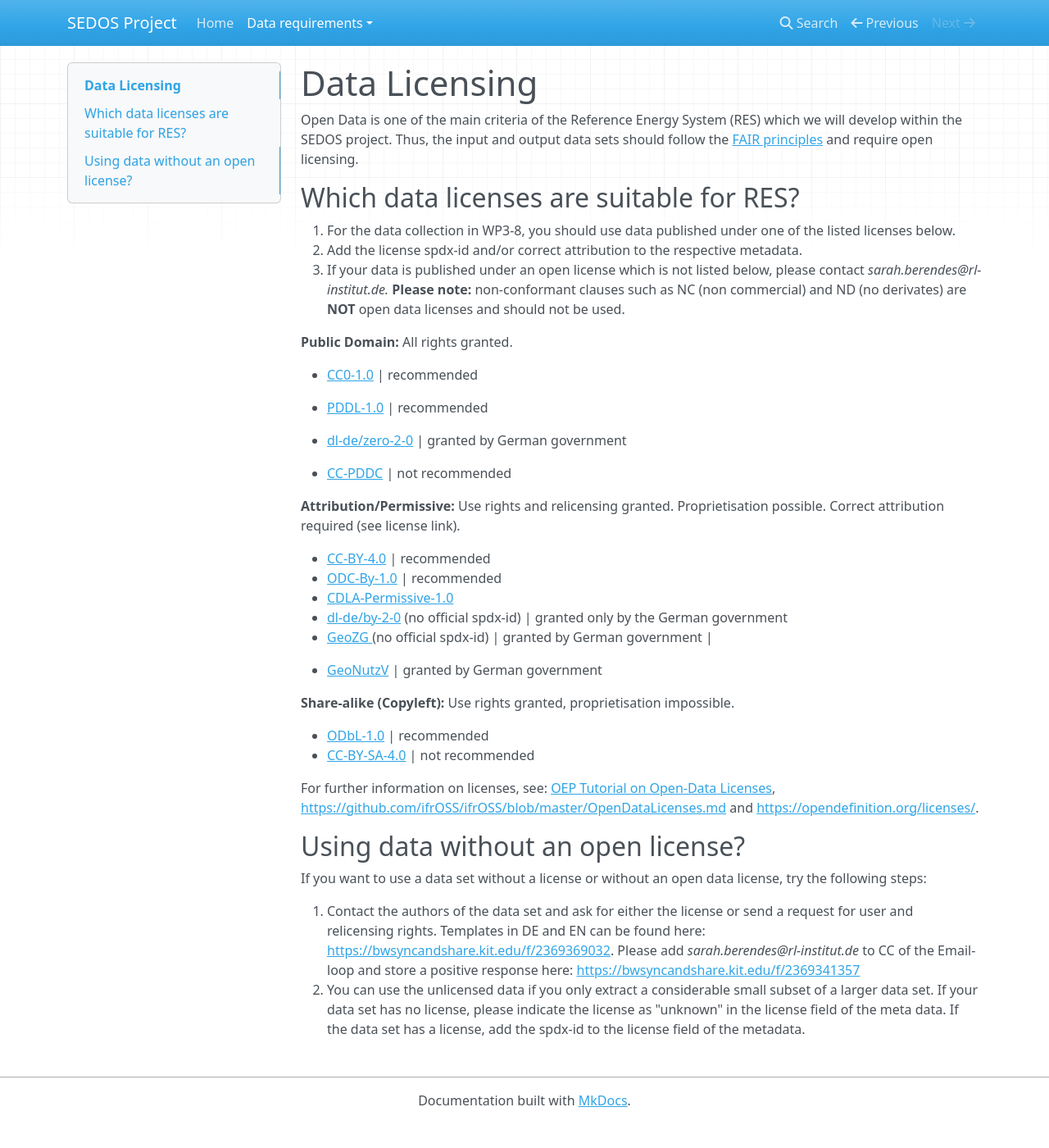
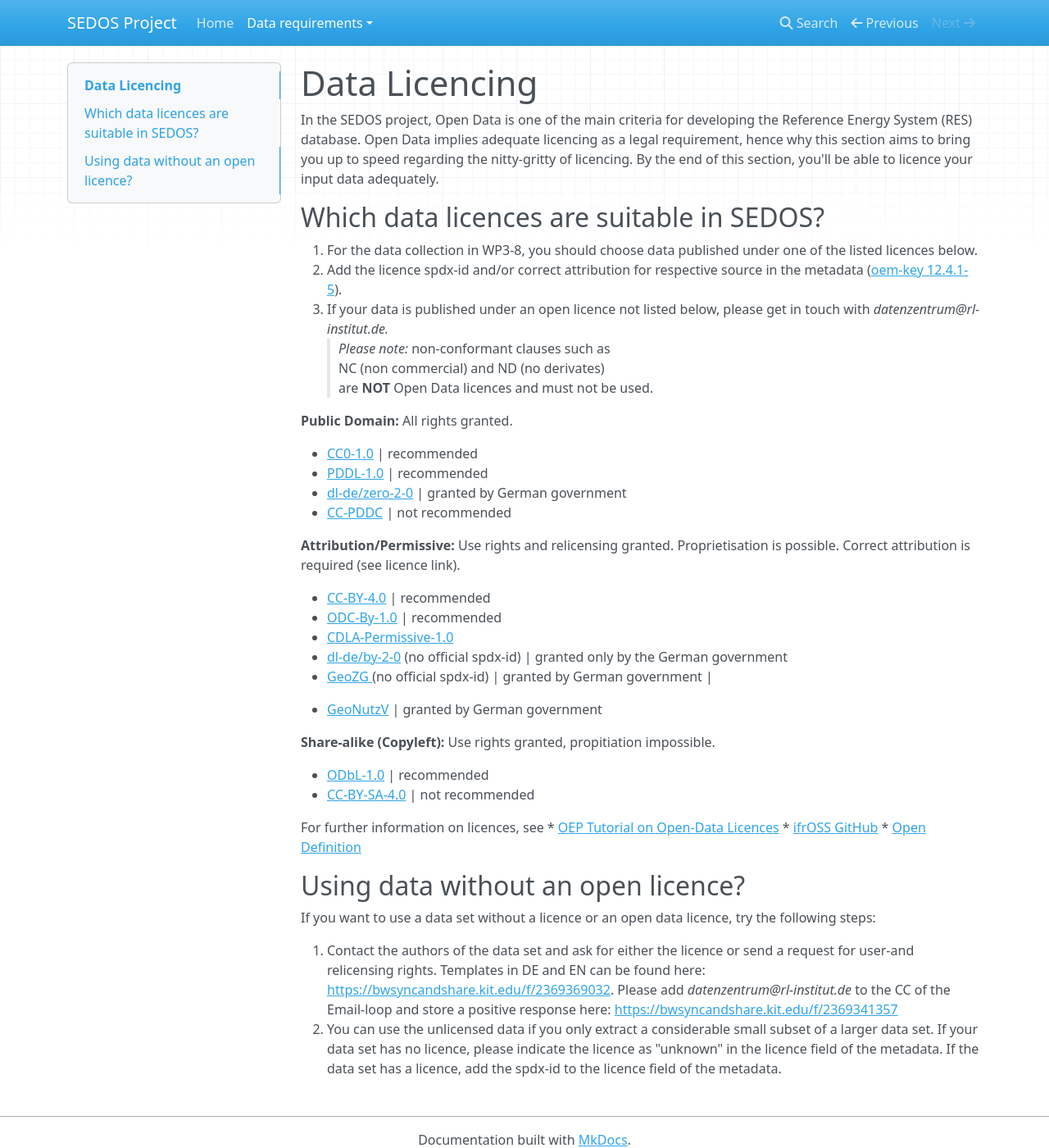
Before and after one commit to sedos-project/organization, an MkDocs documentation site: the page built from docs/data_requirements/licensing.md, in a window 1280 px wide and 1400 px high. Shown: the whole window at 82% size. Built offline with MkDocs 1.6.1, drawn with Linux system fonts in a browser that asks for light colours; nearby versions of some CDN libraries.

Commit message:
Review licences.md
* Improve clarity
* @SB delete FAIR principles from data licencing "The FAIR principles, although inspired by Open Science, explicitly and deliberately do not address moral and ethical issues pertaining to the openness of data"(https://www.go-fair.org/resources/faq/ask-question-difference-fair-data-open-data/)
* spellcheck BE
* Changed contact email address

```diff
--- a/docs/data_requirements/licensing.md
+++ b/docs/data_requirements/licensing.md
@@ -1,45 +1,46 @@
-# Data Licensing
+# Data Licencing
 
-Open Data is one of the main criteria of the Reference Energy System (RES) which we will develop within the SEDOS project. Thus, the input and output data sets should follow the [FAIR principles](https://www.nature.com/articles/sdata201618) and require open licensing.
+In the SEDOS project, Open Data is one of the main criteria for developing the Reference Energy System (RES) database.
+Open Data implies adequate licencing as a legal requirement, hence why this section aims to bring you up to speed regarding the nitty-gritty of licencing.
+By the end of this section, you'll be able to licence your input data adequately.
 
-## Which data licenses are suitable for RES?
+## Which data licences are suitable in SEDOS?
 
-1. For the data collection in WP3-8, you should use data published under one of the listed licenses below.
-2. Add the license spdx-id and/or correct attribution to the respective metadata.
-3. If your data is published under an open license which is not listed below, please contact *sarah.berendes@rl-institut.de.* **Please note:** non-conformant clauses such as NC (non commercial) and ND (no derivates) are **NOT** open data licenses and should not be used.
-
+1. For the data collection in WP3-8, you should choose data published under one of the listed licences below.
+2. Add the licence spdx-id and/or correct attribution for respective source in the metadata ([oem-key 12.4.1-5](https://github.com/OpenEnergyPlatform/oemetadata/blob/develop/metadata/latest/metadata_key_description.md#source-keys)).
+3. If your data is published under an open licence not listed below, please get in touch with *datenzentrum@rl-institut.de.*
+> _Please note:_ non-conformant clauses such as <br> NC (non commercial) and ND (no derivates) <br>are **NOT** Open Data licences and must not be used.
 
 **Public Domain:** All rights granted.
 
-
 - [CC0-1.0](https://creativecommons.org/licenses/by/4.0/legalcode) | recommended
-
 - [PDDL-1.0](https://opendatacommons.org/licenses/pddl/1-0/) | recommended
-
 - [dl-de/zero-2-0](https://www.govdata.de/dl-de/zero-2-0) | granted by German government
-
 - [CC-PDDC](https://creativecommons.org/licenses/publicdomain/) | not recommended
 
-**Attribution/Permissive:** Use rights and relicensing granted. Proprietisation possible. Correct attribution required (see license link).
+**Attribution/Permissive:** Use rights and relicensing granted. Proprietisation is possible. Correct attribution is required (see licence link).
 
 - [CC-BY-4.0](https://creativecommons.org/licenses/by/4.0/legalcode)                            | recommended
 - [ODC-By-1.0](https://opendatacommons.org/licenses/by/1-0/)                           | recommended
 - [CDLA-Permissive-1.0](https://cdla.io/permissive-1-0/)
 - [dl-de/by-2-0](https://www.govdata.de/dl-de/by-2-0)   (no official spdx-id) | granted only by the German   government
-- [GeoZG ](https://www.gesetze-im-internet.de/geozg/index.html)(no official spdx-id)        | granted by German government            |
+- [GeoZG ](https://www.gesetze-im-internet.de/geozg/index.html) (no official spdx-id)        | granted by German government            |
 
 - [GeoNutzV](https://www.gesetze-im-internet.de/geonutzv/index.html)                             | granted by German government
 
-**Share-alike (Copyleft):** Use rights granted, proprietisation impossible.
+**Share-alike (Copyleft):** Use rights granted, propitiation impossible.
 
 - [ODbL-1.0](https://opendatacommons.org/licenses/odbl/1-0/)     | recommended
 - [CC-BY-SA-4.0](https://creativecommons.org/licenses/by-sa/4.0/legalcode) | not recommended
 
-For further information on licenses, see: [OEP Tutorial on Open-Data Licenses](https://openenergy-platform.org/tutorials/jupyter/tutorial_open-data-licenses/), <https://github.com/ifrOSS/ifrOSS/blob/master/OpenDataLicenses.md> and <https://opendefinition.org/licenses/>.
+For further information on licences, see
+* [OEP Tutorial on Open-Data Licences](https://openenergy-platform.org/tutorials/jupyter/tutorial_open-data-licenses/)
+* [ifrOSS GitHub](https://github.com/ifrOSS/ifrOSS/blob/master/OpenDataLicenses.md)
+* [Open Definition](https://opendefinition.org/licenses/)
 
-## Using data without an open license?
+## Using data without an open licence?
 
-If you want to use a data set without a license or without an open data license, try the following steps:
+If you want to use a data set without a licence or an open data licence, try the following steps:
 
-1. Contact the authors of the data set and ask for either the license or send a request for user and relicensing rights. Templates in DE and EN can be found here: <https://bwsyncandshare.kit.edu/f/2369369032>. Please add *sarah.berendes@rl-institut.de* to CC of the Email-loop and store a positive response here: <https://bwsyncandshare.kit.edu/f/2369341357>
-2. You can use the unlicensed data if you only extract a considerable small subset of a larger data set. If your data set has no license, please indicate the license as "unknown" in the license field of the meta data. If the data set has a license, add the spdx-id to the license field of the metadata.
+1. Contact the authors of the data set and ask for either the licence or send a request for user-and relicensing rights. Templates in DE and EN can be found here: <https://bwsyncandshare.kit.edu/f/2369369032>. Please add *datenzentrum@rl-institut.de* to the CC of the Email-loop and store a positive response here: <https://bwsyncandshare.kit.edu/f/2369341357>
+2. You can use the unlicensed data if you only extract a considerable small subset of a larger data set. If your data set has no licence, please indicate the licence as "unknown" in the licence field of the metadata. If the data set has a licence, add the spdx-id to the licence field of the metadata.
```
